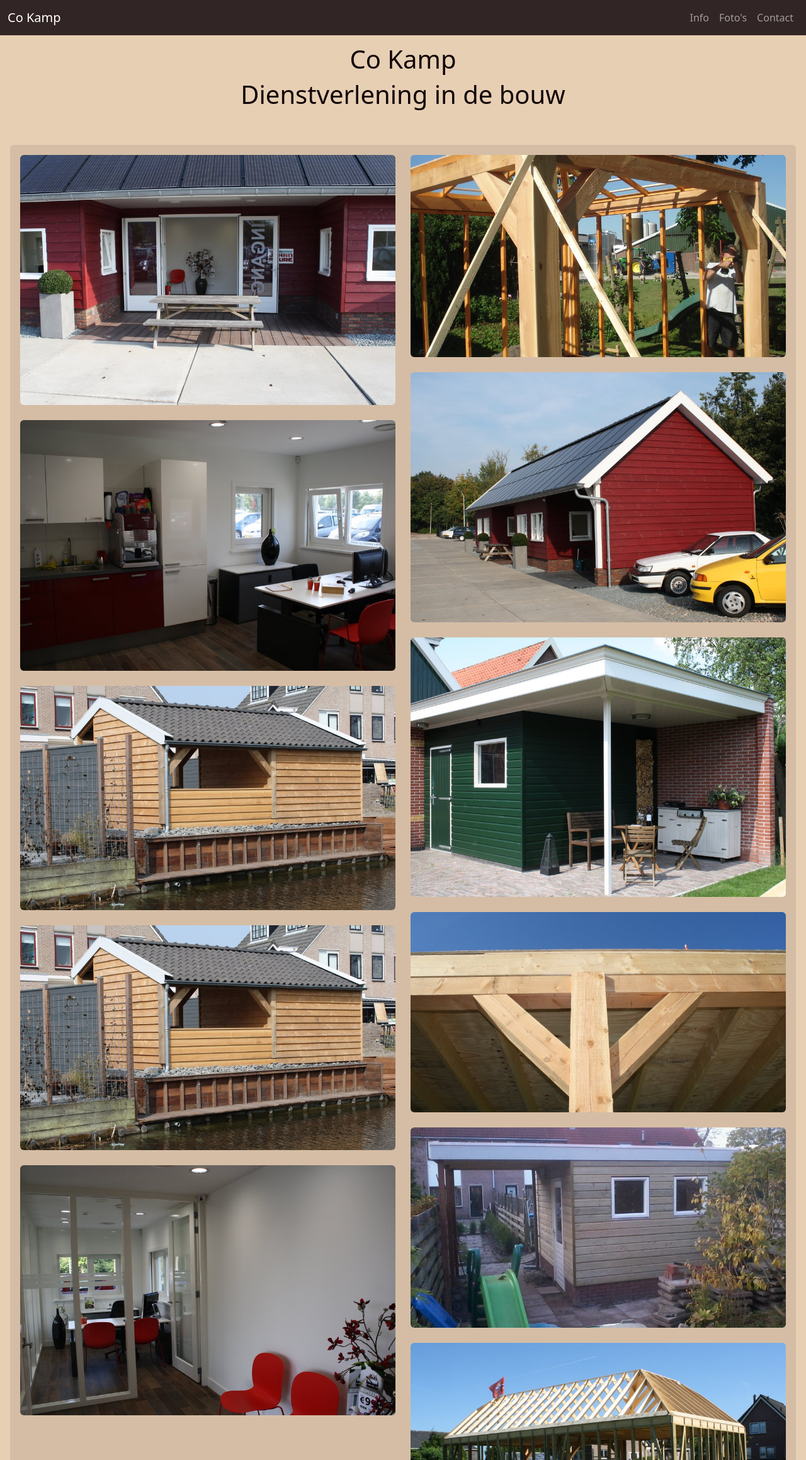
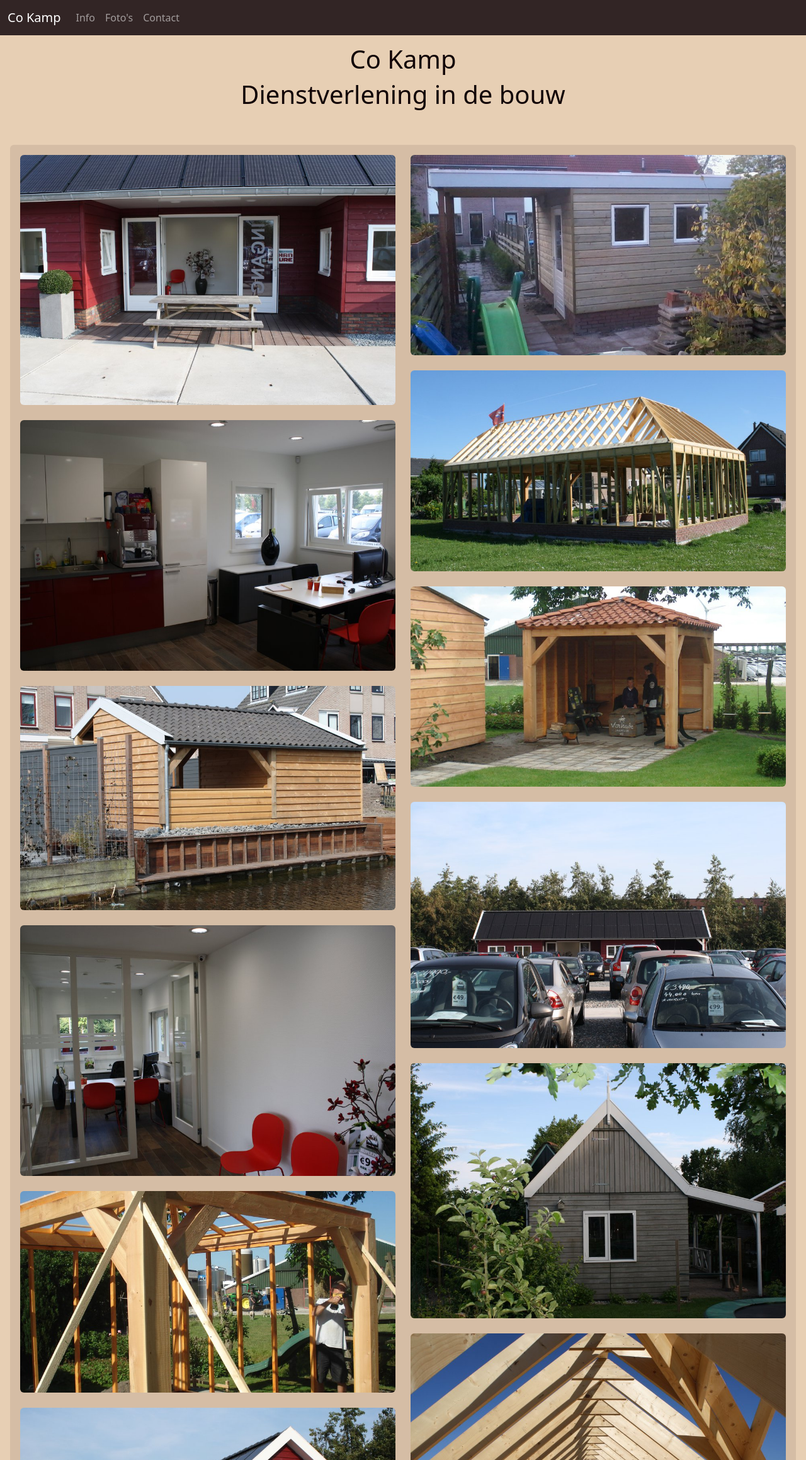
Before and after one commit to Stijn-Kamp/CoKampWebsite, a Vue app: page / in a window 1280 px wide. Shown: the top 2318 px of the page at 63% size. Built offline with nearby package versions, Linux system fonts and the light colour scheme.

Commit message:
fixed navbar and images

```diff
--- a/src/components/ImageGrid.vue
+++ b/src/components/ImageGrid.vue
@@ -21,19 +21,11 @@
           class="w-100 mb-2 mb-md-4 shadow-1-strong rounded"
         />
         <img
-          src="@assets/images/examples/example3.jpg"
-          data-mdb-img="@assets/images/examples/example3.jpg"
-          alt="Table Full of Spices"
-          class="w-100 mb-2 mb-md-4 shadow-1-strong rounded"
-        />
-        <img
           src="@assets/images/examples/example4.jpg"
           data-mdb-img="@assets/images/examples/example4.jpg"
           alt="Table Full of Spices"
           class="w-100 mb-2 mb-md-4 shadow-1-strong rounded"
         />
-      </div>
-      <div class="col-lg-6">
         <img
           src="@assets/images/examples/example5.jpg"
           data-mdb-img="@assets/images/examples/example5.jpg"
@@ -58,6 +50,8 @@
           alt="Table Full of Spices"
           class="w-100 mb-2 mb-md-4 shadow-1-strong rounded"
         />
+    </div>
+    <div class="col-lg-6">
         <img
           src="@assets/images/examples/example9.jpg"
           data-mdb-img="@assets/images/examples/example9.jpg"
@@ -70,6 +64,42 @@
           alt="Table Full of Spices"
           class="w-100 mb-2 mb-md-4 shadow-1-strong rounded"
         />
+        <img
+          src="@assets/images/examples/example11.jpg"
+          data-mdb-img="@assets/images/examples/example10.jpg"
+          alt="Table Full of Spices"
+          class="w-100 mb-2 mb-md-4 shadow-1-strong rounded"
+        />
+        <img
+          src="@assets/images/examples/example12.jpg"
+          data-mdb-img="@assets/images/examples/example10.jpg"
+          alt="Table Full of Spices"
+          class="w-100 mb-2 mb-md-4 shadow-1-strong rounded"
+        />
+        <img
+          src="@assets/images/examples/example13.jpg"
+          data-mdb-img="@assets/images/examples/example10.jpg"
+          alt="Table Full of Spices"
+          class="w-100 mb-2 mb-md-4 shadow-1-strong rounded"
+        />
+        <img
+          src="@assets/images/examples/example14.jpg"
+          data-mdb-img="@assets/images/examples/example10.jpg"
+          alt="Table Full of Spices"
+          class="w-100 mb-2 mb-md-4 shadow-1-strong rounded"
+        />
+        <img
+          src="@assets/images/examples/example15.jpg"
+          data-mdb-img="@assets/images/examples/example10.jpg"
+          alt="Table Full of Spices"
+          class="w-100 mb-2 mb-md-4 shadow-1-strong rounded"
+        />
+        <img
+          src="@assets/images/examples/example16.jpg"
+          data-mdb-img="@assets/images/examples/example10.jpg"
+          alt="Table Full of Spices"
+          class="w-100 mb-2 mb-md-4 shadow-1-strong rounded"
+        />
       </div>
     </div>
   </div>
--- a/src/components/NavBar.vue
+++ b/src/components/NavBar.vue
@@ -1,11 +1,22 @@
 <template>
-    <nav class="navbar fixed-top navbar-expand-lg navbar-dark bg-primary">
+    <nav class="navbar fixed-top navbar-expand-lg navbar-dark bg-light bg-primary">
         <div class="container-fluid">
             <a class="navbar-brand" href="#">Co Kamp</a>
-            <div class="navbar-nav">
-                <a class="nav-item nav-link" href="#Info">Info</a>
-                <a class="nav-item nav-link" href="#Images">Foto's</a>
-                <a class="nav-item nav-link" href="#Contact">Contact</a>
+            <button class="navbar-toggler" type="button" data-bs-toggle="collapse" data-bs-target="#navbarSupportedContent" aria-controls="navbarSupportedContent" aria-expanded="false" aria-label="Toggle navigation">
+            <span class="navbar-toggler-icon"></span>
+            </button>
+            <div class="collapse navbar-collapse" id="navbarSupportedContent">
+            <ul class="navbar-nav me-auto mb-2 mb-lg-0">
+                <li class="nav-item">
+                    <a class="nav-link" href="#Info">Info</a>
+                </li>
+                <li class="nav-item">
+                    <a class="nav-link" href="#Images">Foto's</a>
+                </li>
+                <li class="nav-item">
+                    <a class="nav-link" href="#Contact">Contact</a>
+                </li>
+            </ul>
             </div>
         </div>
     </nav>
```
